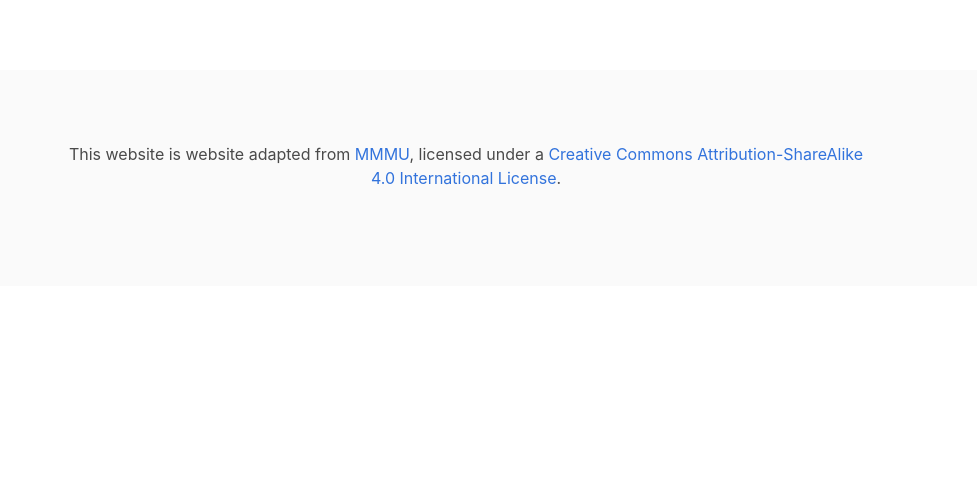
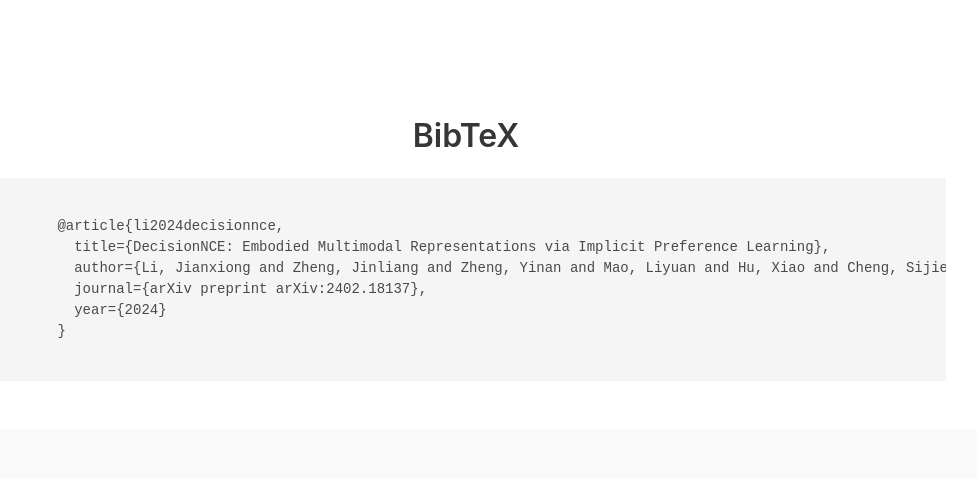
Before and after one commit to 2toinf/DecisionNCE, a plain HTML site: page index.html in a window 1280 px wide. Shown: the part 4552-5031 px from the top of the page, without its empty margins (174-1151 px from the left). Before the commit the page ends 4838 px from the top, so only its background shows below. Drawn offline with nearby package versions, Linux system fonts and the light colour scheme; some icons are missing; a web font is replaced by a local one.

Commit message:
Update index.html

```diff
--- a/index.html
+++ b/index.html
@@ -443,19 +443,19 @@
 
 
 <!-- @PAN TODO: bibtex -->
-<!-- <section class="section" id="BibTeX">
+<section class="section" id="BibTeX">
     <div class="container is-max-desktop content">
       <h2 class="title is-3 has-text-centered">BibTeX</h2>
       <pre><code>
-        @article{zheng2024safe,
-        title={Safe Offline Reinforcement Learning with Feasibility-Guided Diffusion Model},
-        author={Zheng, Yinan and Li, Jianxiong and Yu, Dongjie and Yang, Yujie and Li, Shengbo Eben and Zhan, Xianyuan and Liu, Jingjing},
-        journal={arXiv preprint arXiv:2401.10700},
+      @article{li2024decisionnce,
+        title={DecisionNCE: Embodied Multimodal Representations via Implicit Preference Learning},
+        author={Li, Jianxiong and Zheng, Jinliang and Zheng, Yinan and Mao, Liyuan and Hu, Xiao and Cheng, Sijie and Niu, Haoyi and Liu, Jihao and Liu, Yu and Liu, Jingjing and others},
+        journal={arXiv preprint arXiv:2402.18137},
         year={2024}
-       }
+      }
   </code></pre>
     </div>
-</section> -->
+</section>
 
 <footer class="footer">
 <!-- <div class="container"> -->
```
